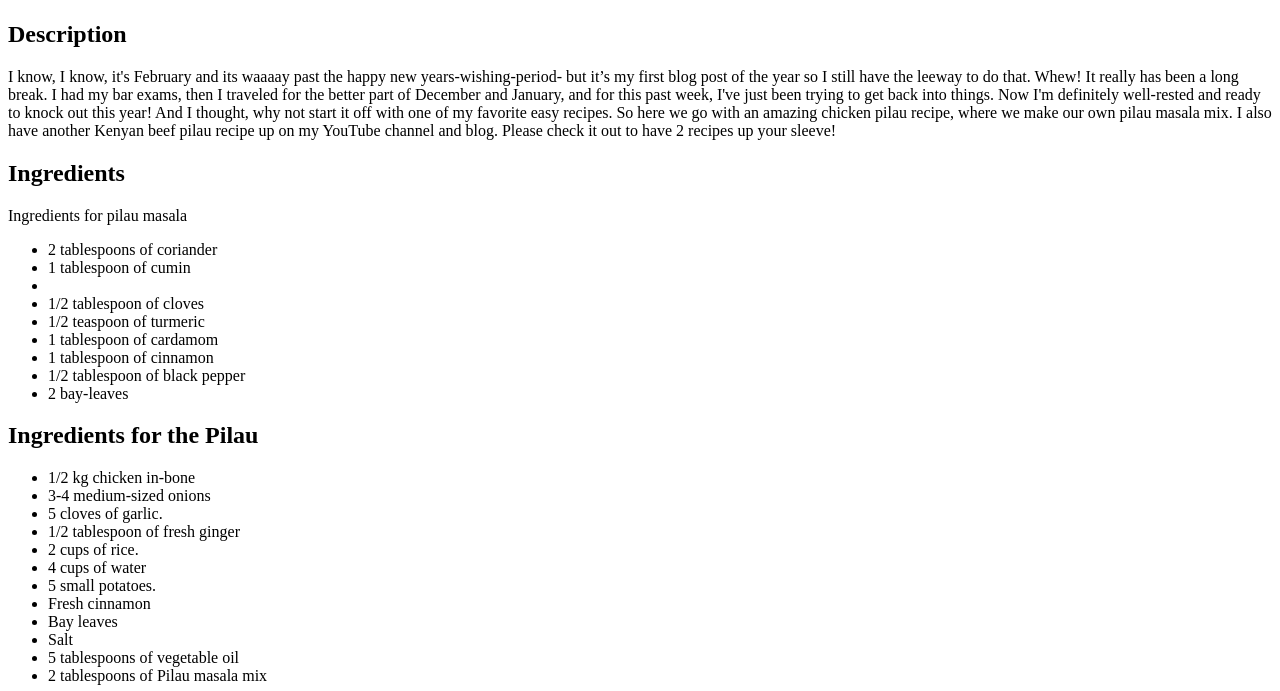
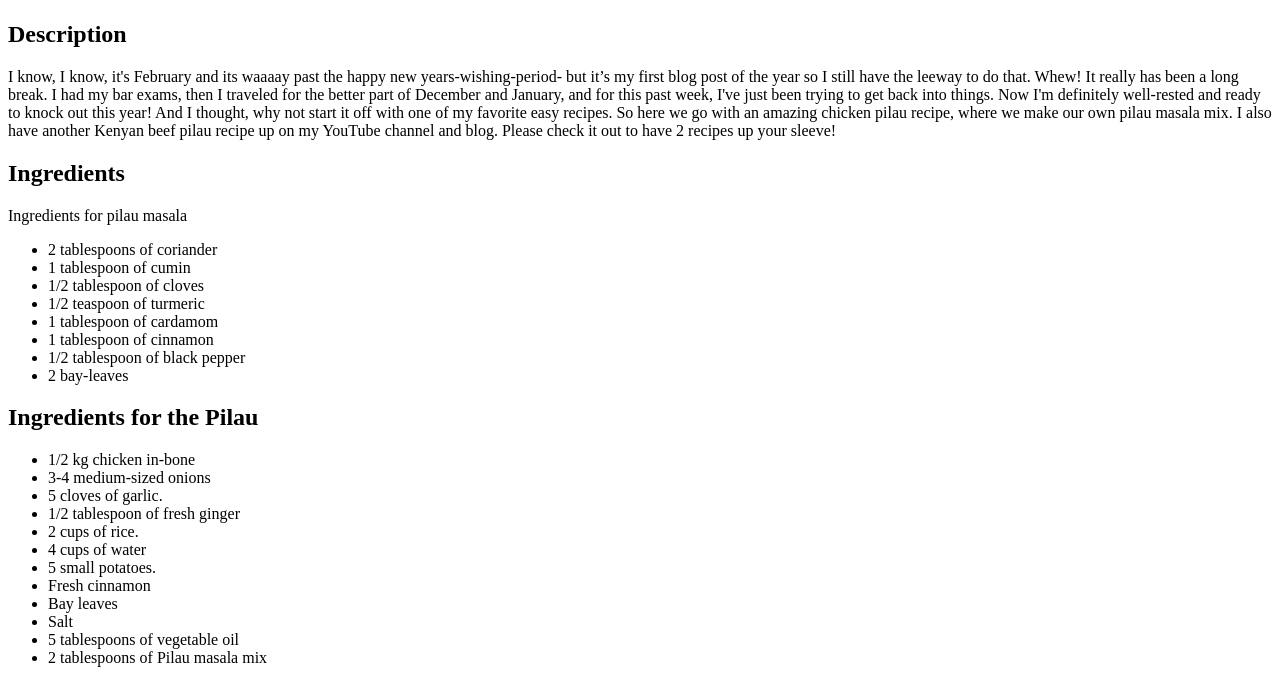
Before and after one commit to madison-4/odin-recipe, a plain HTML site: page recipes/pilau.html in a window 1280 px wide. Shown: the part 99-790 px from the top of the page. Drawn offline with Linux system fonts and the light colour scheme.

Commit message:
remove the extra return space in the ingredients for pilau masala and the 10 steps of the pilau recipe.

```diff
--- a/recipes/pilau.html
+++ b/recipes/pilau.html
@@ -18,7 +18,7 @@
         <p> Ingredients for pilau masala</p>
         <ul>
             <li> 2  tablespoons of coriander</li>
-            <li>1 tablespoon of cumin<li></li>
+            <li>1 tablespoon of cumin</li>
             <li>1/2 tablespoon of cloves</li>
             <li>1/2 teaspoon of turmeric</li>
             <li>1 tablespoon of cardamom</li>
```
